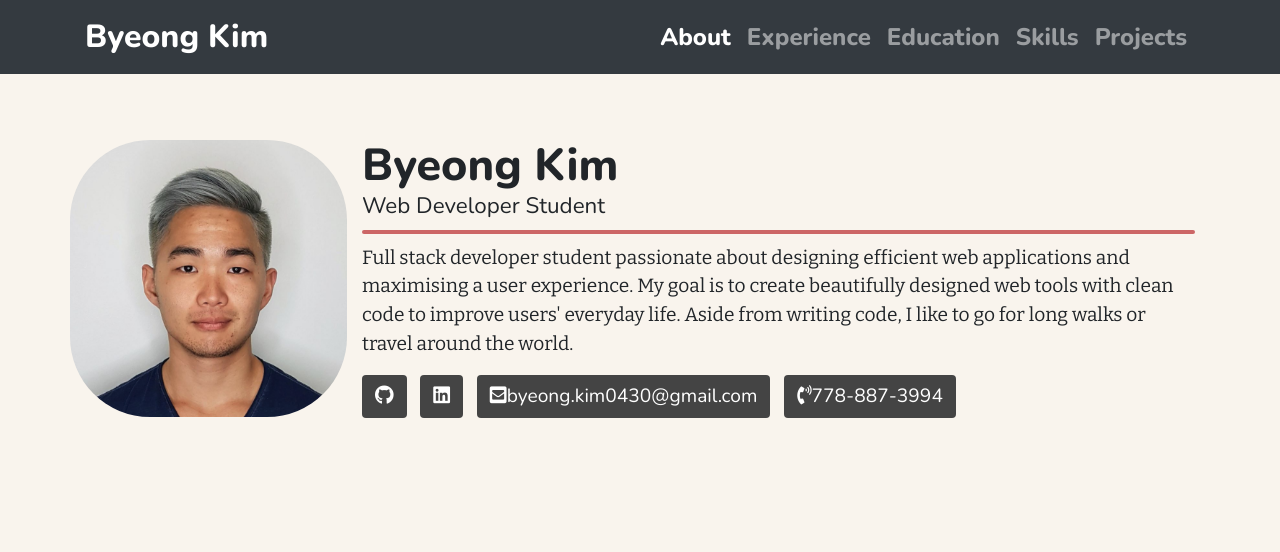
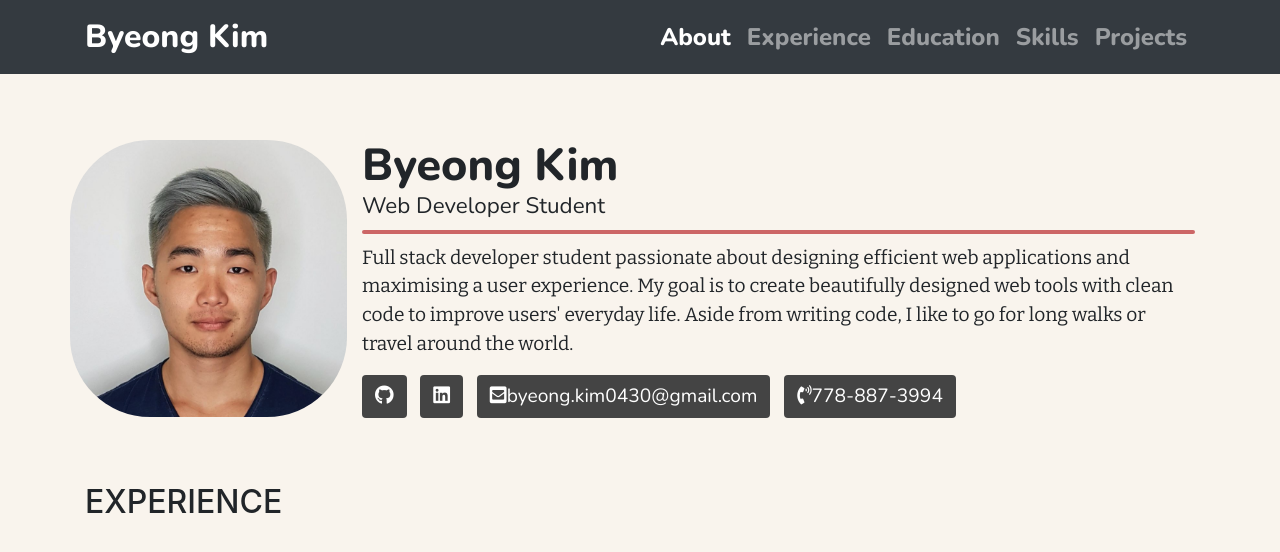
Before and after one commit to byeong0430/byeong0430.github.io, a Jekyll site: the page built from index.html, in a window 1280 px wide. Shown: the top 552 px of the page. Built offline with Jekyll 4.4.1, drawn with Linux system fonts in a browser that asks for light colours; nearby versions of some CDN libraries.

Commit message:
added experience article

```diff
--- /dev/null
+++ b/_includes/experience.html
@@ -0,0 +1,9 @@
+<main class='site-experience'>
+  <div class='container'>
+    <article>
+      <h2>EXPERIENCE</h2>
+      <section></section>
+      <section></section>
+    </article>
+  </div>
+</main>
--- a/index.html
+++ b/index.html
@@ -4,4 +4,5 @@
 
 <div class="home">
   {% include about.html %}
+  {% include experience.html %}
 </div>
```
